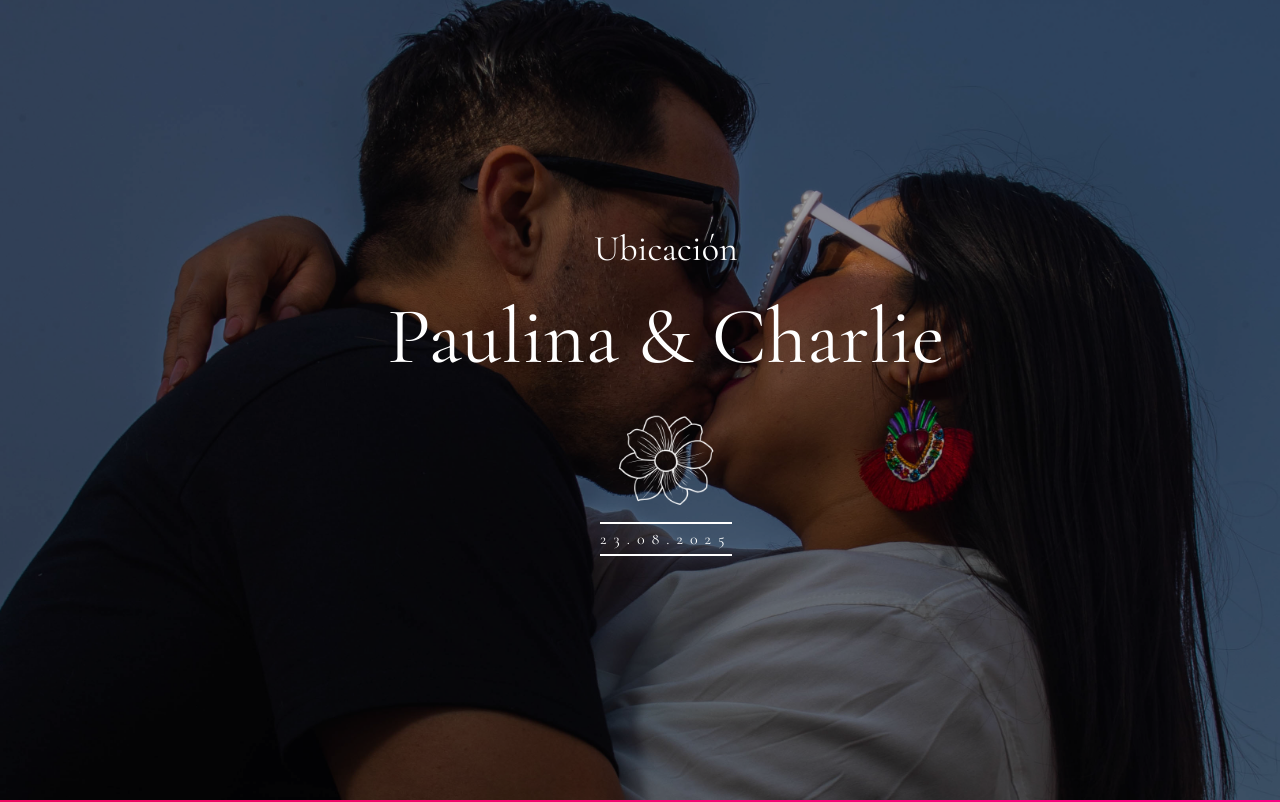
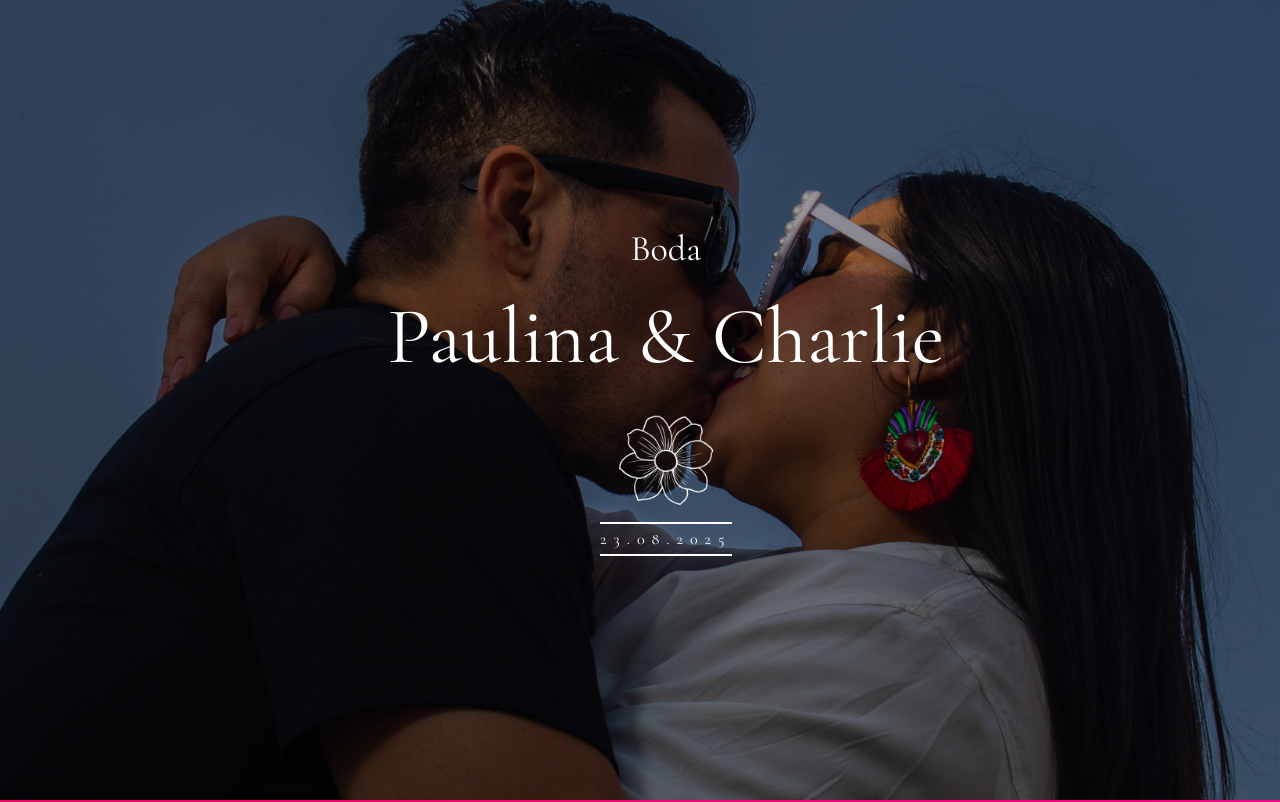
Before and after one commit to beebopcowboy/PaulinayCharlie.github.io, a website: page index.html in a window 1280 px wide. Shown: the top 802 px of the page. Drawn offline with nearby package versions, Linux system fonts and the light colour scheme; some packages are replaced by stand-ins of ours; files that its build step writes are made by us from their sources; no server answers.

Commit message:
Update index.html

```diff
--- a/index.html
+++ b/index.html
@@ -81,7 +81,7 @@
         <div class="container text-center">
           <div class="col-md-10 col-md-offset-1">
             <div class="animate-box">
-              <h1>Ubicación</h1>
+              <h1>Boda</h1>
               <h2>Paulina &amp; Charlie</h2>
               <img id="adorno" src="images/daisy.png" alt="Adorno floral mexicano">
               <p><span>23.08.2025</span></p>
```
